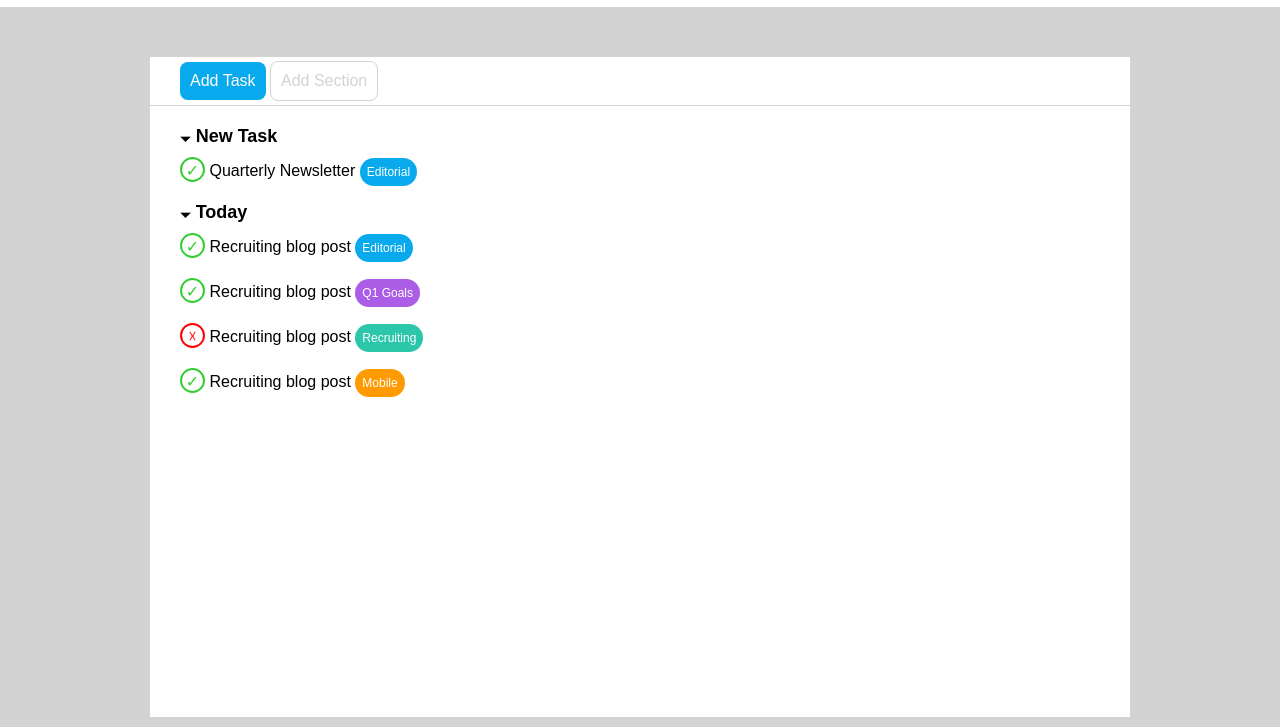
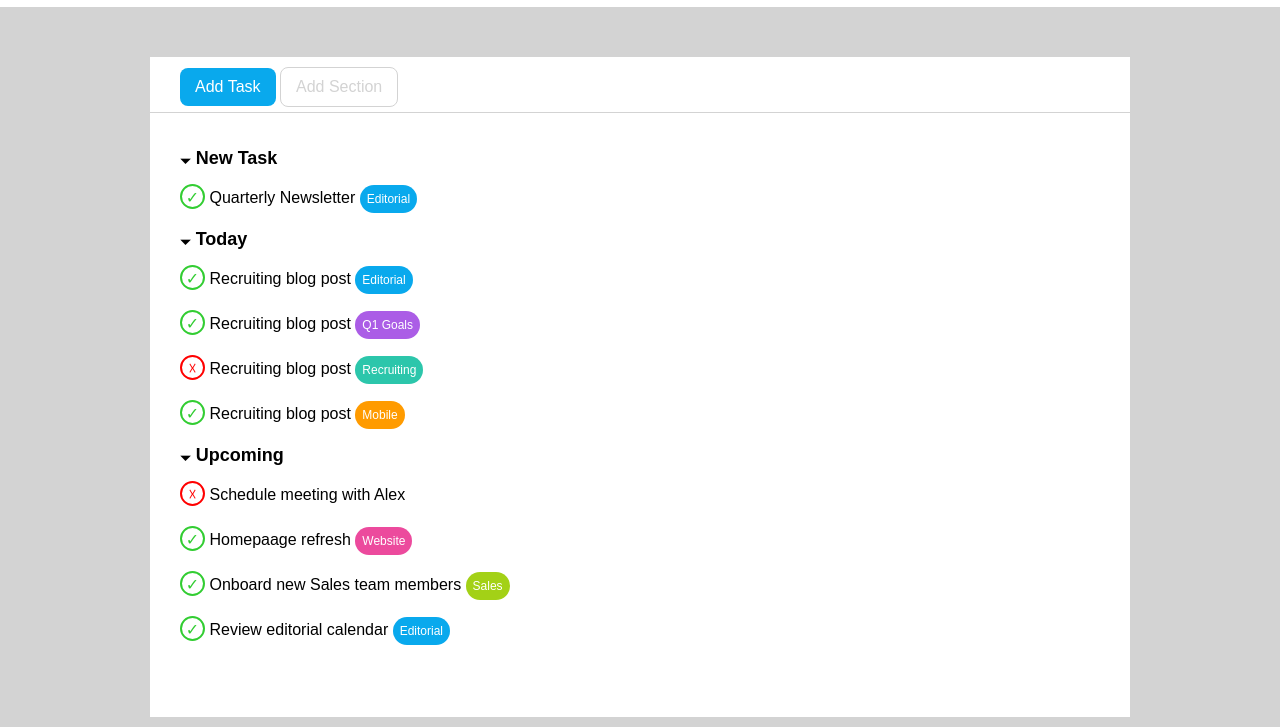
Before and after one commit to CarmeloMelito/Toboolist, a plain HTML site: page index.html in a window 1280 px wide. Shown: the part 73-800 px from the top of the page. Drawn offline with Linux system fonts and the light colour scheme.

Commit message:
feat:finish

```diff
--- a/index.html
+++ b/index.html
@@ -1,11 +1,13 @@
 <!DOCTYPE html>
 <html lang="en">
+
 <head>
   <meta charset="UTF-8" />
   <meta name="viewport" content="width=device-width, initial-scale=1.0" />
   <title>Document</title>
   <link rel="stylesheet" href="style.css" />
 </head>
+
 <body>
   <header>
     <img src="img/Logo.png" alt="logo" class="logo" />
@@ -19,13 +21,14 @@
         <div class="button button-2">Add Section</div>
       </div>
 
-        <hr class="divider"/>
+      <hr class="divider" />
 
       <div class="accordions-container">
 
         <div class="accordion-container">
           <span>&#128899</span>
-          <span class="accordion-title">New Task</span></div>
+          <span class="accordion-title">New Task</span>
+        </div>
         <div class="row">
           <span class="icon icon-check">&#10003</span>
           <span>Quarterly Newsletter</span>
@@ -34,33 +37,54 @@
 
         <div class="accordion-container">
           <span>&#128899</span>
-            <span class="accordion-title">Today</span></div>
+          <span class="accordion-title">Today</span>
+        </div>
         <div class="row"><span class="icon icon-check">&#10003</span>
           <span>Recruiting blog post</span>
-            <span class="colored-tag editorial">Editorial</span></div>
+          <span class="colored-tag editorial">Editorial</span>
+        </div>
 
         <div class="row"><span class="icon icon-check">&#10003</span>
           <span>Recruiting blog post</span>
-              <span class="colored-tag q1-goals">Q1 Goals</span></div>
+          <span class="colored-tag q1-goals">Q1 Goals</span>
+        </div>
 
         <div class="row"><span class="icon icon-cross"> &#9747</span>
           <span>Recruiting blog post</span>
-                <span class="colored-tag recruiting ">Recruiting</span></div>
+          <span class="colored-tag recruiting ">Recruiting</span>
+        </div>
 
         <div class="row"><span class="icon icon-check">&#10003</span>
           <span>Recruiting blog post</span>
-                  <span class="colored-tag mobile">Mobile</span></div>
+          <span class="colored-tag mobile">Mobile</span>
+        </div>
 
+        <div class="accordion-container">
+          <span>&#128899</span>
+          <span class="accordion-title">Upcoming</span>
+        </div>
+        <div class="row"><span class="icon icon-cross">&#9747</span>
+          <span>Schedule meeting with Alex</span>
+        </div>
 
+        <div class="row"><span class="icon icon-check">&#10003</span>
+          <span>Homepaage refresh</span>
+          <span class="colored-tag website">Website</span>
+        </div>
 
+        <div class="row"><span class="icon icon-check"> &#10003</span>
+          <span>Onboard new Sales team members</span>
+          <span class="colored-tag sales ">Sales</span>
+        </div>
 
-
-
-
-
+        <div class="row"><span class="icon icon-check">&#10003</span>
+          <span>Review editorial calendar</span>
+          <span class="colored-tag editorial">Editorial</span>
+        </div>
 
       </div>
     </div>
   </main>
 </body>
+
 </html>
--- a/style.css
+++ b/style.css
@@ -31,13 +31,13 @@ main {
 }
 
 .buttons-container {
-  padding: 4px;
+  padding: 5px;
   padding-left: 30px;
-
+  padding-top: 10px;
 }
 .button {
   border-radius: 8px;
-  padding: 10px;
+  padding: 10px 15px;
   display: inline-block;
 }
 
@@ -54,31 +54,29 @@ main {
 .main-container {
   background-color: white;
   height: 100%;
-
 }
 
-.divider{
+.divider {
   background-color: lightgrey;
   border: none;
   height: 1px;
-
 }
 
-.accordions-container{
+.accordions-container {
   padding-left: 30px;
-    margin-top: 20px;
+  margin-top: 35px;
+}
 
+.accordion-container {
+  margin-bottom: 15px;
 }
-.accordion-container{
 
-    margin-bottom: 10px;
-}
-.accordion-title{
+.accordion-title {
   font-weight: bold;
   font-size: 18px;
+}
 
-}
-.icon{
+.icon {
   border-radius: 50%;
   padding: 2px;
   height: 25px;
@@ -86,15 +84,17 @@ font-size: 18px;
   display: inline-block;
   text-align: center;
 }
-.icon-check{
+
+.icon-check {
   color: limegreen;
   border: 2px solid limegreen;
 }
-.icon-cross{
+
+.icon-cross {
   color: red;
   border: 2px solid red;
 }
-.colored-tag{
+.colored-tag {
   border: 1px;
   border-radius: 50px;
   text-align: center;
@@ -102,38 +102,31 @@ color: white;
   padding: 7px;
   font-size: 12px;
 }
-.editorial{
-background-color:#09a9ed;
 
-}
-.q1-goals{
-    background-color:#ab5de6;
-
-    }
-    .recruiting{
-        background-color:#2cc6ab;
-
-        }
-        .mobile{
-            background-color:#ff9b00;
-
-            }
-            .website{
-                background-color:#ec4a9d;
-
-                }
-                .sales{
-                    background-color:#a3d116;
-
+.editorial {
+  background-color: #09a9ed;
 }
 
-
-.today-container{
-    padding-left: 30px;
-    margin-top: 20px;
-    display: inline-block;
+.q1-goals {
+  background-color: #ab5de6;
 }
 
-.row{
+.recruiting {
+  background-color: #2cc6ab;
+}
+
+.mobile {
+  background-color: #ff9b00;
+}
+
+.website {
+  background-color: #ec4a9d;
+}
+
+.sales {
+  background-color: #a3d116;
+}
+
+.row {
   margin-bottom: 20px;
 }
```
Also changed, not shown: 1 other file. Lines whose indentation alone changed are shown as unchanged.
